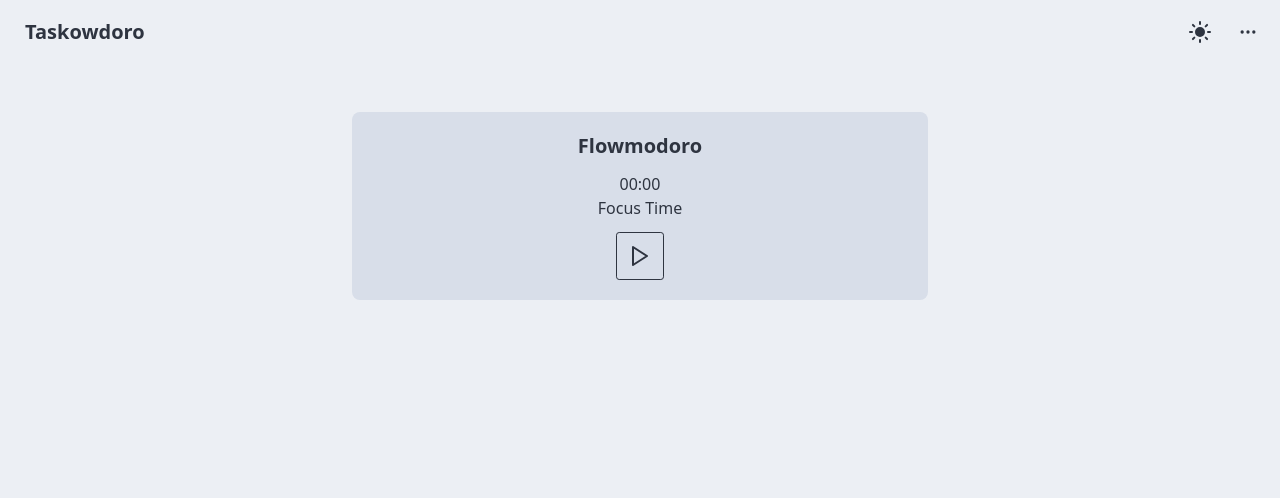
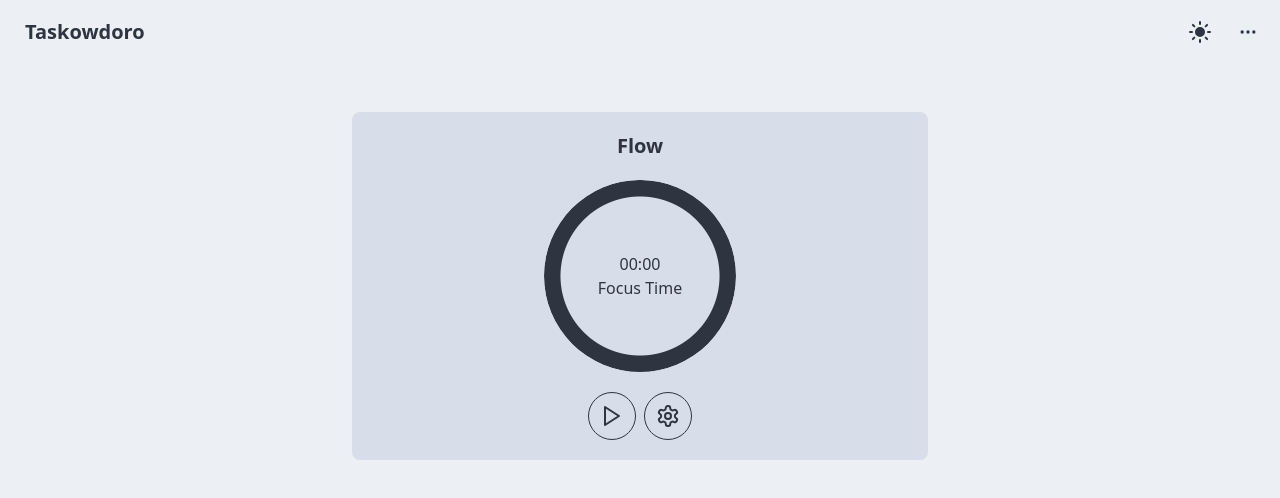
Before and after one commit to kevinmulier/taskowdoro, a React (Vite) app in the folder client/: page / in a window 1280 px wide. Shown: the top 498 px of the page. Built offline with nearby package versions, Linux system fonts and the light colour scheme.

Commit message:
complete basic logic for flowmodoro + refactor for improved readibility

```diff
--- a/client/src/components/Flowmodoro.jsx
+++ b/client/src/components/Flowmodoro.jsx
@@ -1,54 +1,80 @@
-import { Play, Square } from 'lucide-react';
+import { Play, Settings, Square } from 'lucide-react';
 import { useEffect, useState } from 'react';
 
 const Flowmodoro = () => {
   const [time, setTime] = useState(0);
+  const [savedTime, setSavedTime] = useState(0);
   const [formattedTime, setFormattedTime] = useState('00:00');
   const [mode, setMode] = useState(null);
+  const [progressStyle, setProgressStyle] = useState({
+    '--value': '100',
+    '--size': '12rem',
+    '--thickness': '1rem',
+  });
 
   useEffect(() => {
-    let intervalId = null;
-
     const updateTime = (increment) => {
       setTime((prevTime) => {
-        const newTime = increment ? prevTime + 1 : prevTime - 1;
-        setFormattedTime(formatTime(newTime * 1000));
+        const newTime = increment ? prevTime + 0.01 : prevTime - 0.01;
+        setFormattedTime(formatTime(Math.ceil(newTime) * 1000));
         return newTime;
       });
     };
 
-    if (mode === 'focus') {
-      intervalId = setInterval(() => updateTime(true), 1000);
-    } else if (mode === 'rest') {
-      intervalId = setInterval(() => {
-        updateTime(false);
+    const transitionToEndOfRest = () => {
+      setMode(null);
+      setProgressStyle((currentStyle) => {
+        return { ...currentStyle, '--value': '100' };
+      });
+    };
+
+    if (!['focus', 'rest'].includes(mode)) return;
+
+    const intervalId = setInterval(() => {
+      updateTime(mode === 'focus');
+
+      if (mode === 'rest') {
+        const progress = (((time - 1) / savedTime) * 100).toString();
+        setProgressStyle((currentStyle) => {
+          return { ...currentStyle, '--value': progress };
+        });
+
         if (time <= 1) {
           clearInterval(intervalId);
-          setMode(null);
+          transitionToEndOfRest();
         }
-      }, 1000);
-    }
+      }
+    }, 10);
 
     return () => clearInterval(intervalId);
-  }, [mode, time]);
+  }, [mode, time, savedTime]);
 
   const toggleMode = () => {
     setMode((prevMode) => {
+      const resetTimeAndUI = () => {
+        setTime(0);
+        setFormattedTime('00:00');
+        setProgressStyle((currentStyle) => {
+          return { ...currentStyle, '--value': '100' };
+        });
+      };
+
       if (prevMode === 'focus') {
-        const newRestTime = Math.floor(time / 5);
+        const newRestTime = Math.floor(time * 5);
+
         if (newRestTime > 0) {
           setTime(newRestTime);
+          setSavedTime(newRestTime);
           setFormattedTime(formatTime(newRestTime * 1000));
           return 'rest';
         }
-        setTime(0);
-        setFormattedTime('00:00');
+
+        resetTimeAndUI();
         return null;
-      } else {
-        setTime(0);
-        setFormattedTime('00:00');
-        return 'focus';
       }
+
+      resetTimeAndUI();
+      return prevMode === 'rest' ? null : 'focus';
     });
   };
 
@@ -60,18 +86,24 @@ const Flowmodoro = () => {
   };
 
   return (
-    <section className="flex flex-col items-center justify-center max-w-xl gap-3 p-5 mx-auto rounded-lg bg-base-300">
-      <h1 className="text-xl font-bold">Flowmodoro</h1>
-      <div className="flex flex-col items-center justify-center mx-auto">
+    <section className="flex flex-col items-center justify-center w-full max-w-xl gap-5 p-5 mx-auto rounded-lg bg-base-300">
+      <h1 className="text-xl font-bold">Flow</h1>
+      <div
+        className="flex flex-col items-center justify-center mx-auto radial-progress"
+        style={progressStyle}
+        role="progressbar">
         <span>{formattedTime}</span>
         <span>{mode == 'rest' ? 'Break Time' : 'Focus Time'}</span>
       </div>
       <div className="flex gap-2 max-sm:flex-col">
         <button
-          className="btn btn-square btn-outline"
+          className="btn btn-circle btn-outline"
           onClick={toggleMode}>
           {mode && <Square />}
           {!mode && <Play />}
+        </button>
+        <button className="btn btn-circle btn-outline">
+          <Settings />
         </button>
       </div>
     </section>
```
